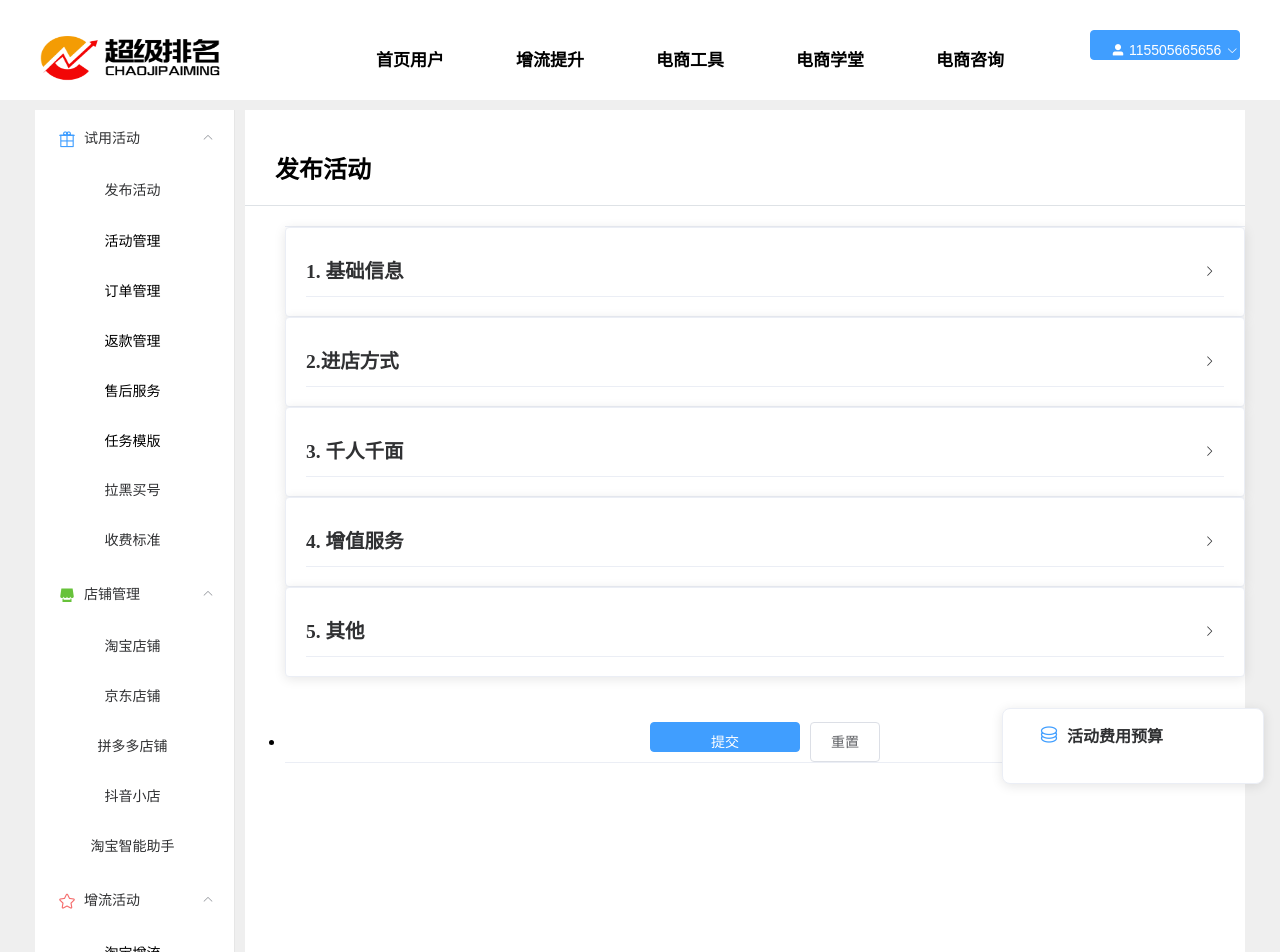
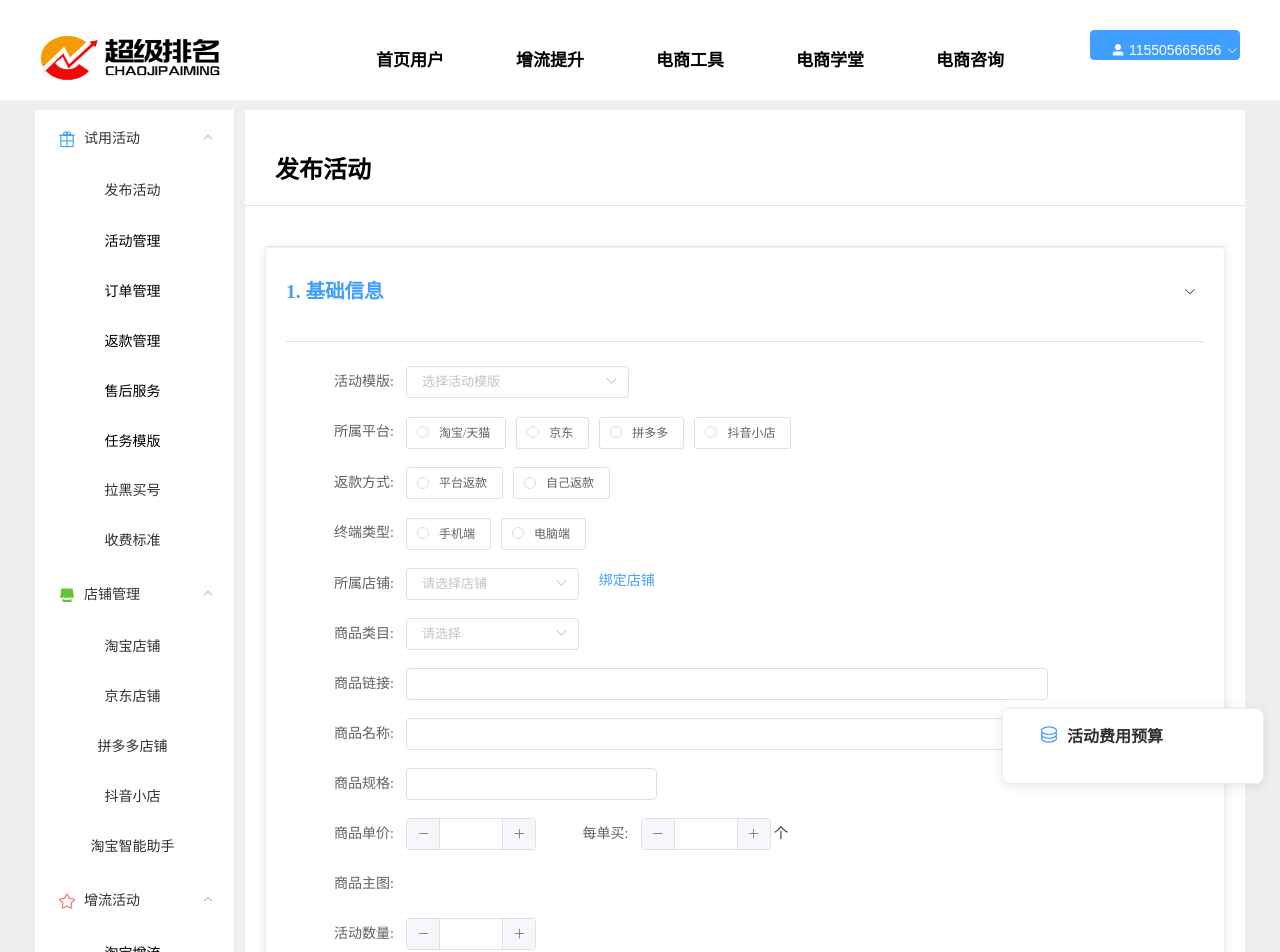
Before and after one commit to aa917587892/Business_side, a Vue app: page /merchant/sellTaskMoney/add in a window 1280 px wide. Shown: the top 952 px of the page. Built offline with nearby package versions, Linux system fonts and the light colour scheme.

Commit message:
修改发布页

```diff
--- a/src/views/merchant/sellTaskMoney/add.vue
+++ b/src/views/merchant/sellTaskMoney/add.vue
@@ -4,15 +4,15 @@
         发布活动
          </h2>
 
-    <ul class="alipay-bind">
+    <ul class=" p-2">
 
         <el-form :model="formData" :rules="rules" ref="ruleForm" size="small" label-width="120px" class="demo-ruleForm">
-            <el-collapse >
+            <el-collapse  v-model="activeNames">
 
                 <el-card class="box-card">
                     <el-collapse-item name="1">
                         <template slot="title">
-                            <h2>1. 基础信息</h2>
+                            <h2 class="list_name">1. 基础信息</h2>
                         </template>
                         <el-row :gutter="20">
                             <el-col :span="24">
@@ -135,13 +135,13 @@
                         <el-row :gutter="20">
                             <el-col :span="6">
                                 <el-form-item label="商品单价:" prop="ShowUnitPrice">
-                                    <el-input-number v-model="formData.ShowUnitPrice" :min="0" :precision="2" :step="1"></el-input-number>
+                                    <el-input-number v-model="formData.ShowUnitPrice" :min="0" :precision="2" :step="1" value="0"></el-input-number>
                                 </el-form-item>
                             </el-col>
 
                             <el-col :span="8">
                                 <el-form-item label="每单买:" prop="PaiNum">
-                                    <el-input-number v-model="formData.PaiNum" :min="1" :precision="0" :step="1"></el-input-number> 个
+                                    <el-input-number v-model="formData.PaiNum" :min="1" :precision="0" :step="1" value="0"></el-input-number> 个
                                 </el-form-item>
                             </el-col>
 
@@ -217,7 +217,7 @@
                     <el-collapse-item name="2">
 
                         <template slot="title">
-                            <h2>2.进店方式</h2>
+                            <h2 class="list_name" >2.进店方式</h2>
                         </template>
                         <el-row :gutter="20">
                             <el-col :span="24">
@@ -369,7 +369,7 @@
                 <el-card class="box-card">
                     <el-collapse-item name="3">
                         <template slot="title">
-                            <h2>3. 千人千面</h2>
+                            <h2 class="list_name">3. 千人千面</h2>
                         </template>
                         <el-row :gutter="20">
                             <el-col :span="24">
@@ -621,7 +621,7 @@
                 <el-card class="box-card task-remark">
                     <el-collapse-item name="4">
                         <template slot="title">
-                            <h2>4. 增值服务</h2>
+                            <h2 class="list_name">4. 增值服务</h2>
                         </template>
                         <el-row :gutter="20">
                             <el-col :span="24">
@@ -1049,7 +1049,7 @@
                 <el-card class="box-card">
                     <el-collapse-item name="5">
                         <template slot="title">
-                            <h2>5. 其他</h2>
+                            <h2 class="list_name">5. 其他</h2>
                         </template>
                         <el-row :gutter="20">
                             <el-col :span="24">
@@ -1270,11 +1270,17 @@ export default {
             currRefundTypeCustomEnable:1,
             getShopList:{}, //店铺数
             tmplId:{},   //选择模板
-            bindShopLink:[] //绑定店铺
+            bindShopLink:[], //绑定店铺
+            activeNames: ['1','2','3','4','5'] //折叠面板展开
         }
     }
 }
 </script>
 <style scoped>
-
+    ul{
+        list-style: none;
+    }
+    .list_name{
+        color: #409EFF;
+    }
 </style>
```
